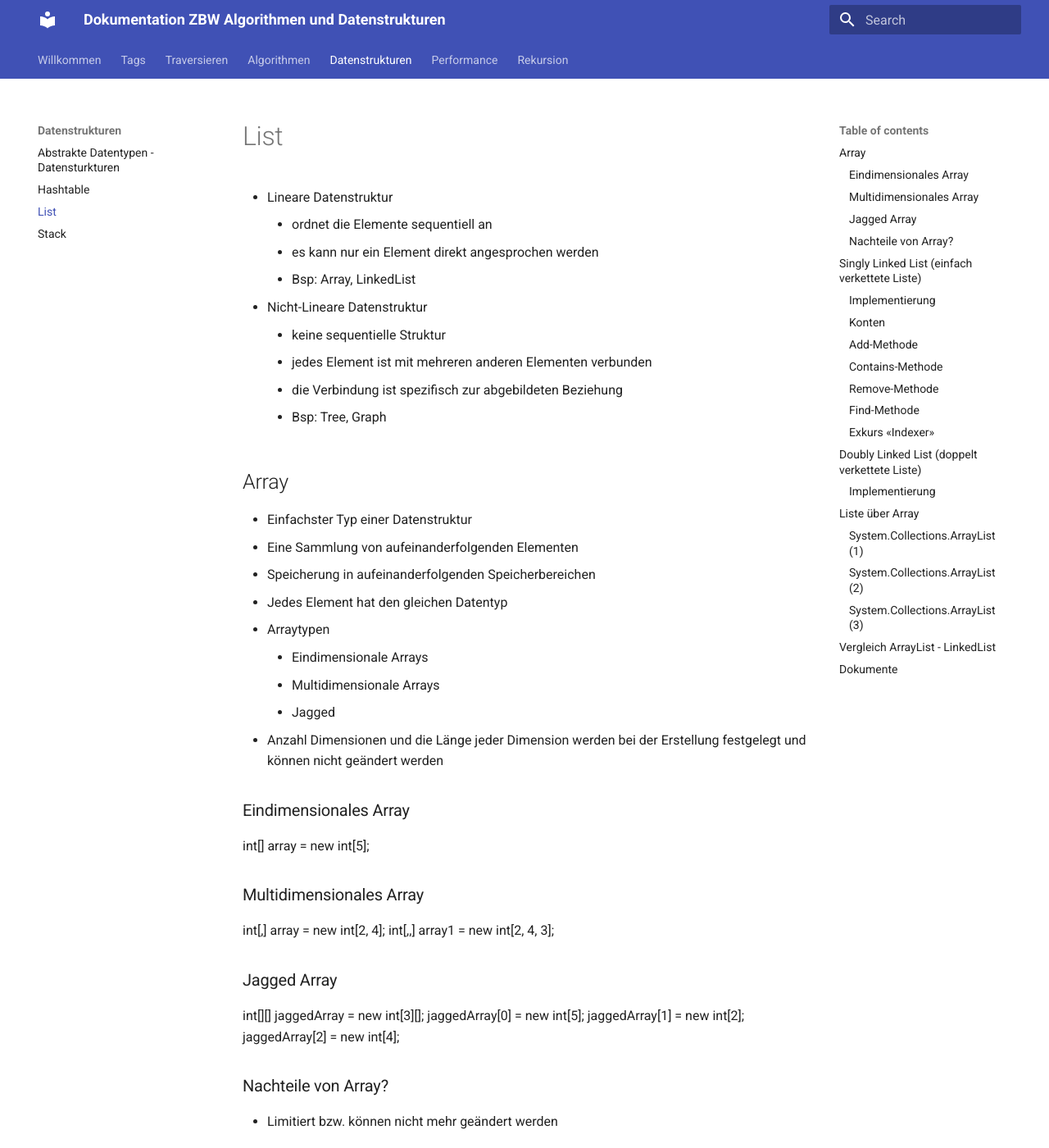
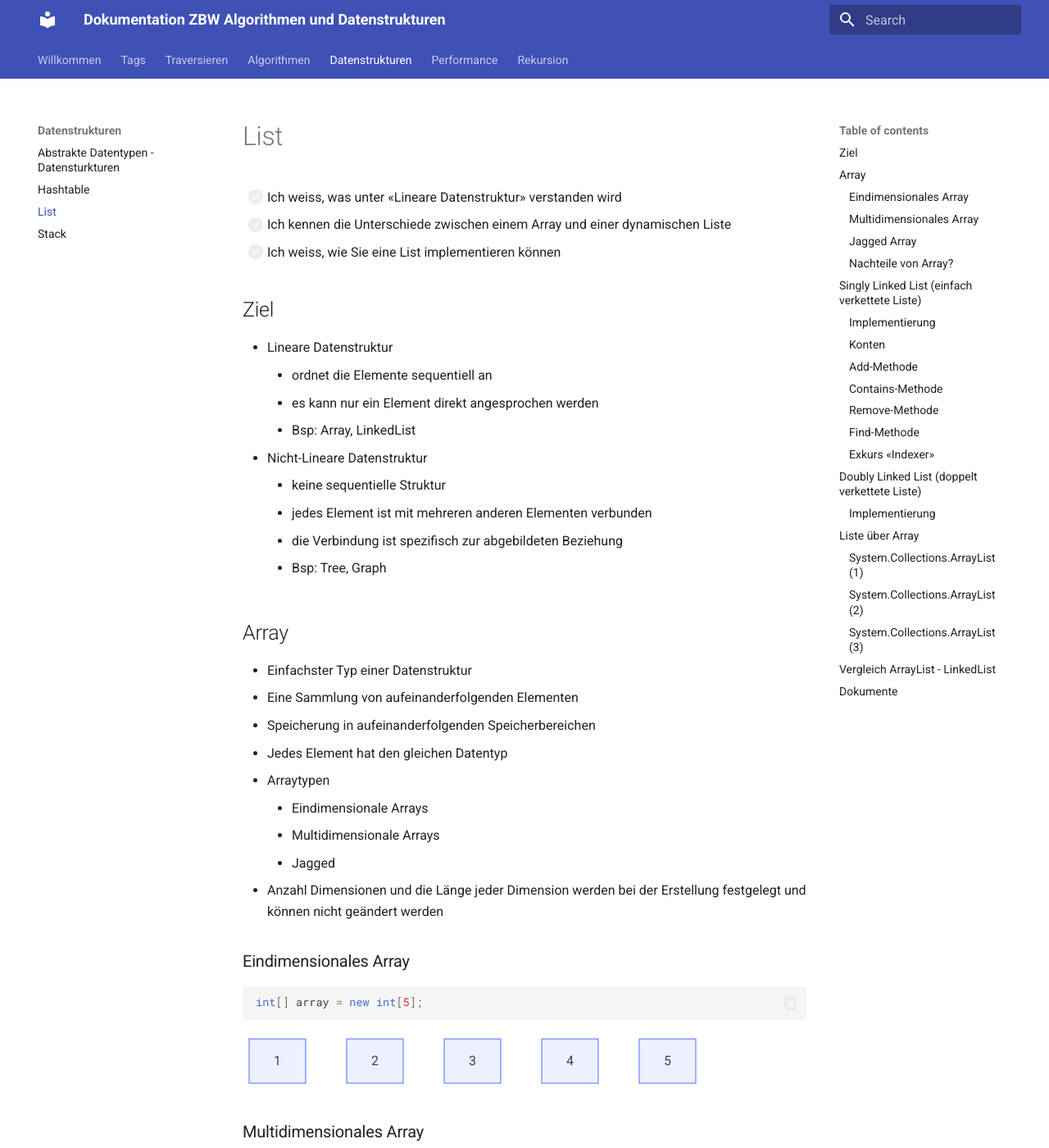
Before and after one commit to tsolenthaler/zbwAlgDs, an MkDocs documentation site: the page built from docs/datenstrukturen/list.md, in a window 1280 px wide and 1400 px high. Shown: the whole window at 82% size. Built offline with MkDocs 1.6.1 and Material for MkDocs 9.7.7, drawn with Linux system fonts in a browser that asks for light colours; some of the changed text lies outside the part shown.

Commit message:
Enhance algorithm and data structure documentation with improved formatting and additional examples

````diff
--- a/docs/datenstrukturen/list.md
+++ b/docs/datenstrukturen/list.md
@@ -6,6 +6,12 @@
 ---
 
 # List
+
+- [ ] Ich weiss, was unter «Lineare Datenstruktur» verstanden wird
+- [ ] Ich kennen die Unterschiede zwischen einem Array und einer dynamischen Liste
+- [ ] Ich weiss, wie Sie eine List implementieren können
+
+## Ziel
 
 * Lineare Datenstruktur
     * ordnet die Elemente sequentiell an
@@ -31,18 +37,42 @@
 * Anzahl Dimensionen und die Länge jeder Dimension werden bei der Erstellung festgelegt und können nicht geändert werden
 
 ### Eindimensionales Array
+```C#
 int[] array = new int[5];
+```
+
+``` mermaid
+flowchart LR
+    1 ~~~ 2 ~~~ 3 ~~~ 4 ~~~ 5
+```
+
 
 ### Multidimensionales Array
+```C#
 int[,] array = new int[2, 4];
 int[,,] array1 = new int[2, 4, 3];
+```
+
+``` mermaid
+flowchart LR
+    1 ~~~ 2 ~~~ 3 ~~~ 4 ~~~ 5
+    6 ~~~ 7 ~~~ 8 ~~~ 9 ~~~ 10
+```
 
 ### Jagged Array
+```C#
 int[][] jaggedArray = new int[3][];
 jaggedArray[0] = new int[5];
 jaggedArray[1] = new int[2];
 jaggedArray[2] = new int[4];
+```
 
+``` mermaid
+flowchart LR
+    1 ~~~ 2 ~~~ 3 ~~~ 4 ~~~ 5
+    6 ~~~ 7
+    8 ~~~ 9 ~~~ 10 ~~~ 11 ~~~ 12
+```
 
 ### Nachteile von Array?
 
````
Also changed, not shown: docs/algorithmen/schema.md (+2 -2 lines).
